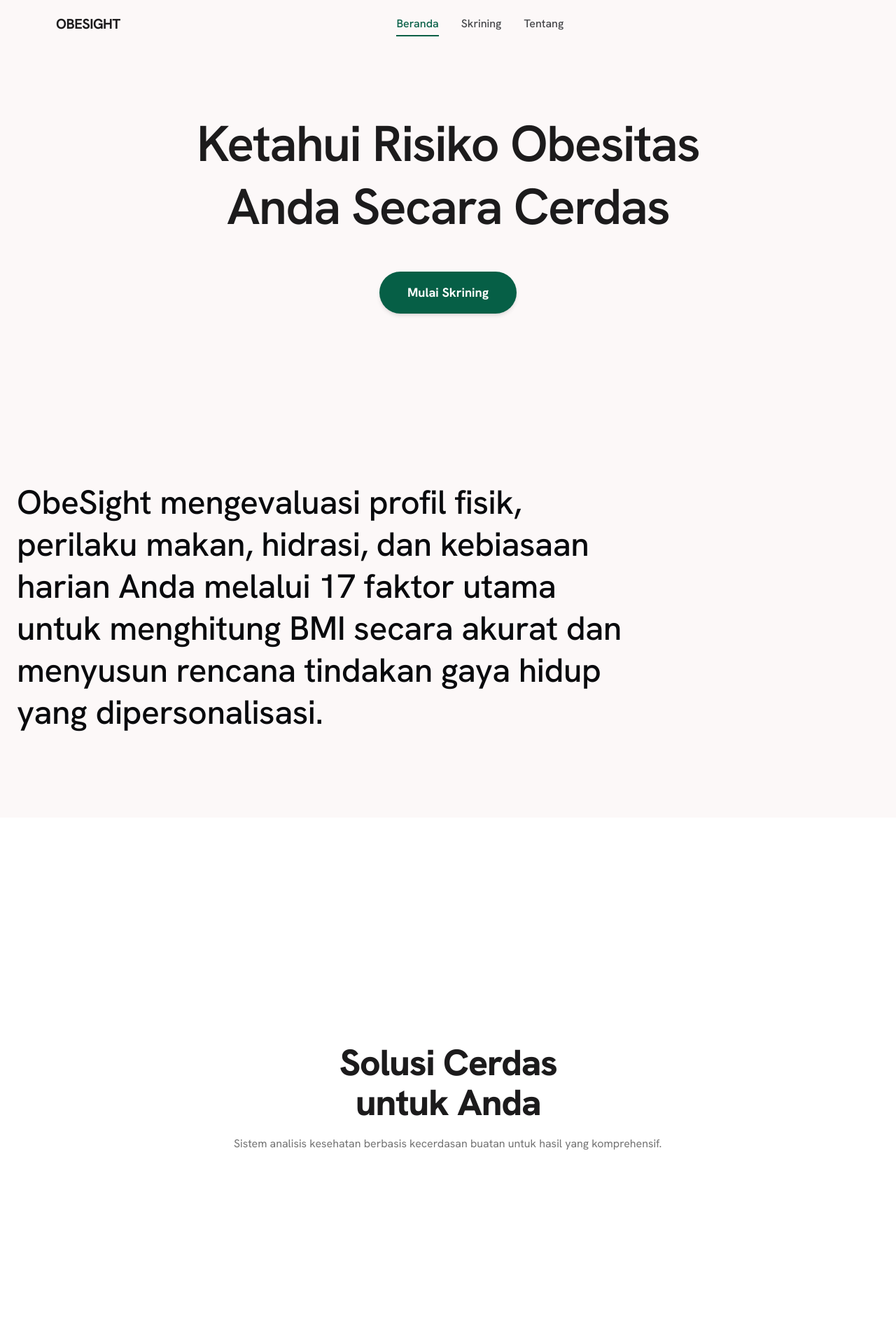
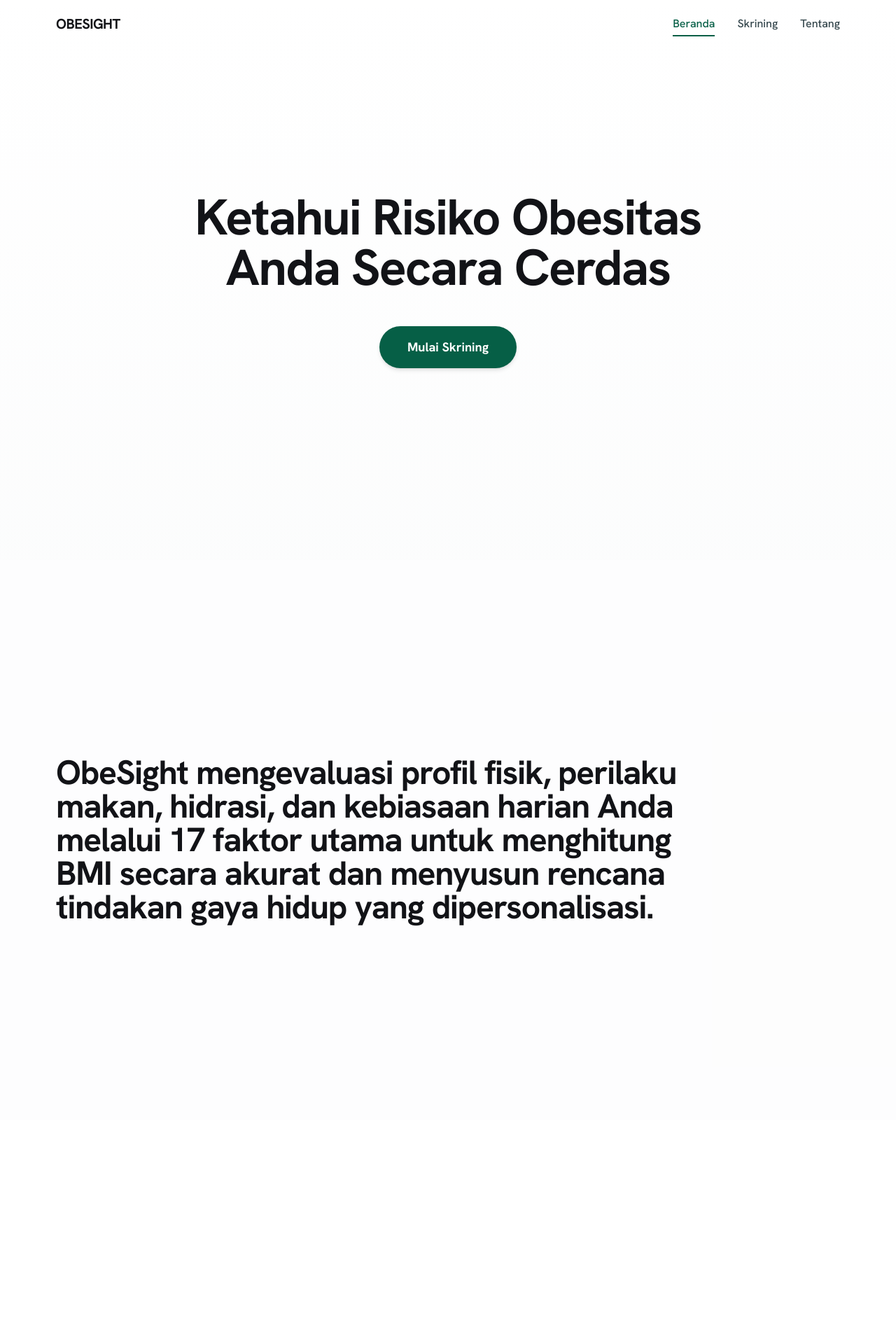
Before and after one commit to Falrlz/obesight-ai, a React (Vite) app in the folder frontend/: page / in a window 1280 px wide. Shown: the top 1920 px of the page at 70% size. Built offline with nearby package versions, Linux system fonts and the light colour scheme.

Commit message:
style: align heading and paragraph colors, and refine hero and footer responsiveness

```diff
--- a/frontend/src/components/landing/Features.tsx
+++ b/frontend/src/components/landing/Features.tsx
@@ -79,7 +79,7 @@
         tl.fromTo(
           cards,
           {
-            y: (index, target) => {
+            y: (_, target) => {
               const direction = target.getAttribute('data-from') === 'bottom' ? 1 : -1;
               return direction * (window.innerHeight * 1.15);
             },
@@ -144,15 +144,8 @@
         {/* Title Group */}
         <div className="title-group" id="titleGroup" ref={titleGroupRef}>
           <h2>
-            <span className="reveal-text" ref={revealRef1}>Solusi Cerdas</span>
-            <br />
-            <span className="reveal-text" ref={revealRef2}>untuk Anda</span>
+            <span className="reveal-text" ref={revealRef1}>Solusi Cerdas Untuk Anda</span>
           </h2>
-          <p>
-            <span className="reveal-text" ref={revealRef3}>
-              Sistem analisis kesehatan berbasis kecerdasan buatan untuk hasil yang komprehensif.
-            </span>
-          </p>
         </div>
 
         {/* Bento Cards Grid */}
@@ -166,11 +159,7 @@
             onMouseLeave={handleMouseLeave}
             style={{ transformStyle: 'preserve-3d', willChange: 'transform' }}
           >
-            <div style={{ transform: 'translateZ(30px)' }} className="flex-grow flex flex-col">
-              <svg className="icon mb-4" viewBox="0 0 600 600" fill="none">
-                <circle cx="300" cy="300" r="200" stroke="#fff" strokeOpacity="0.85" strokeWidth="14" />
-                <polyline points="150,320 230,320 270,180 330,440 370,300 450,300" fill="none" stroke="#fff" strokeWidth="14" strokeLinecap="round" strokeLinejoin="round" />
-              </svg>
+            <div style={{ transform: 'translateZ(30px)' }} className="flex-grow flex flex-col justify-center">
               <h3>Skrining Gaya Hidup</h3>
               <p>
                 Kuesioner cepat 4 langkah yang ramah pengguna untuk memetakan kebiasaan harian Anda secara akurat.
@@ -187,15 +176,7 @@
             onMouseLeave={handleMouseLeave}
             style={{ transformStyle: 'preserve-3d', willChange: 'transform' }}
           >
-            <div style={{ transform: 'translateZ(30px)' }} className="flex-grow flex flex-col">
-              <svg className="icon mb-4" viewBox="0 0 600 600" fill="none">
-                <rect x="140" y="110" width="320" height="380" rx="24" stroke="#fff" strokeOpacity="0.85" strokeWidth="14" />
-                <line x1="190" y1="200" x2="410" y2="200" stroke="#fff" strokeOpacity="0.7" strokeWidth="10" strokeLinecap="round" />
-                <line x1="190" y1="270" x2="410" y2="270" stroke="#fff" strokeOpacity="0.7" strokeWidth="10" strokeLinecap="round" />
-                <line x1="190" y1="340" x2="410" y2="340" stroke="#fff" strokeOpacity="0.7" strokeWidth="10" strokeLinecap="round" />
-                <line x1="190" y1="410" x2="410" y2="410" stroke="#fff" strokeOpacity="0.7" strokeWidth="10" strokeLinecap="round" />
-                <polygon points="430,120 480,170 360,290 310,240" fill="#fff" fillOpacity="0.9" />
-              </svg>
+            <div style={{ transform: 'translateZ(30px)' }} className="flex-grow flex flex-col justify-center">
               <h3>Prediksi Akurat AI</h3>
               <p>
                 Menggunakan model klasifikasi LightGBM/XGBoost terlatih untuk mendeteksi tingkat risiko obesitas.
@@ -212,13 +193,7 @@
             onMouseLeave={handleMouseLeave}
             style={{ transformStyle: 'preserve-3d', willChange: 'transform' }}
           >
-            <div style={{ transform: 'translateZ(30px)' }} className="flex-grow flex flex-col">
-              <svg className="icon mb-4" viewBox="0 0 600 600" fill="none">
-                <circle cx="300" cy="300" r="220" stroke="#fff" strokeOpacity="0.45" strokeWidth="12" />
-                <circle cx="300" cy="300" r="170" stroke="#fff" strokeOpacity="0.6" strokeWidth="12" />
-                <circle cx="300" cy="300" r="120" stroke="#fff" strokeOpacity="0.78" strokeWidth="12" />
-                <circle cx="300" cy="300" r="70" stroke="#fff" strokeOpacity="1" strokeWidth="12" />
-              </svg>
+            <div style={{ transform: 'translateZ(30px)' }} className="flex-grow flex flex-col justify-center">
               <h3>Insight Tindakan Personal</h3>
               <p>
                 Menerima rekomendasi bilingual berbasis aturan klinis yang langsung menyasar poin kekurangan hidrasi atau nutrisi Anda.
--- a/frontend/src/components/landing/Hero.tsx
+++ b/frontend/src/components/landing/Hero.tsx
@@ -6,15 +6,20 @@
 
 export const Hero: React.FC<HeroProps> = ({ onStartAnalysis }) => {
   return (
-    <section className="pt-40 pb-section-gap flex flex-col items-center text-center px-page-margin-mobile">
-      <div className="max-w-4xl">
-        <h1 className="font-display-xl text-display-xl mb-12 tracking-tight leading-tight text-on-surface">
+    <section className="min-h-screen w-full flex flex-col items-center justify-center text-center px-4 md:px-page-margin-desktop bg-gradient-to-b from-background to-surface-container-low/30 relative overflow-hidden">
+      <div className="max-w-4xl z-10 px-4 flex flex-col items-center justify-center space-y-8 animate-fadeIn">
+
+        {/* Main Title */}
+        <h1 className="text-4xl sm:text-5xl md:text-6xl lg:text-7xl font-bold tracking-tight leading-[1.1] text-on-surface">
           Ketahui Risiko Obesitas Anda Secara Cerdas
         </h1>
-        <div className="flex flex-col sm:flex-row items-center justify-center gap-4">
+
+
+        {/* Action Button */}
+        <div className="pt-4 w-full sm:w-auto">
           <button
             onClick={onStartAnalysis}
-            className="w-full sm:w-auto bg-secondary text-on-primary px-10 py-4 rounded-full font-bold text-lg hover:bg-secondary/90 active:scale-95 transition-all flex items-center justify-center gap-2 cursor-pointer shadow-md hover:shadow-lg"
+            className="w-full sm:w-auto bg-secondary text-on-primary px-10 py-4 rounded-full font-bold text-lg hover:bg-secondary/95 hover:shadow-xl active:scale-95 transition-all flex items-center justify-center gap-2 cursor-pointer shadow-md"
           >
             Mulai Skrining
           </button>
--- a/frontend/src/components/landing/Mission.tsx
+++ b/frontend/src/components/landing/Mission.tsx
@@ -2,9 +2,9 @@
 
 export const Mission: React.FC = () => {
   return (
-    <section className="py-section-gap px-page-margin-mobile">
-      <div className="max-w-container-max mx-auto">
-        <h2 className="font-headline-lg text-headline-lg leading-tight max-w-4xl text-primary">
+    <section className="min-h-screen w-full flex flex-col justify-center px-4 md:px-8 lg:px-page-margin-desktop bg-surface-container-low/20">
+      <div className="max-w-container-max mx-auto w-full text-left">
+        <h2 className="text-2xl sm:text-3xl md:text-4xl lg:text-5xl font-bold leading-relaxed max-w-4xl text-on-surface text-left tracking-tight">
           ObeSight mengevaluasi profil fisik, perilaku makan, hidrasi, dan kebiasaan harian Anda melalui 17
           faktor utama untuk menghitung BMI secara akurat dan menyusun rencana tindakan gaya hidup yang
           dipersonalisasi.
@@ -13,4 +13,5 @@
     </section>
   );
 };
+
 export default Mission;
--- a/frontend/src/components/layout/Navbar.tsx
+++ b/frontend/src/components/layout/Navbar.tsx
@@ -14,6 +14,7 @@
   isWizardActive,
 }) => {
   const [isScrolled, setIsScrolled] = useState(false);
+  const [isMobileMenuOpen, setIsMobileMenuOpen] = useState(false);
 
   useEffect(() => {
     const handleScroll = () => {
@@ -29,32 +30,41 @@
     return () => window.removeEventListener('scroll', handleScroll);
   }, []);
 
+  // Close mobile menu when navigating
+  const handleMobileNav = (action: () => void) => {
+    setIsMobileMenuOpen(false);
+    action();
+  };
+
   return (
     <header
       id="top-nav"
-      className={`fixed top-0 left-1/2 -translate-x-1/2 z-50 w-full py-4 transition-all duration-500 floating-nav ${isScrolled ? 'navbar-scrolled' : 'bg-transparent'
+      className={`fixed top-0 left-1/2 -translate-x-1/2 z-50 w-full py-4 transition-all duration-500 floating-nav ${
+        isScrolled || isMobileMenuOpen ? 'navbar-scrolled' : 'bg-transparent'
       }`}
     >
       <div
         id="nav-container"
-        className={`max-w-container-max mx-auto flex justify-between items-center transition-all duration-500 px-4 md:px-8 ${isScrolled ? 'md:px-6' : 'md:px-page-margin-desktop'
+        className={`max-w-container-max mx-auto flex justify-between items-center transition-all duration-500 px-4 md:px-8 ${
+          isScrolled ? 'md:px-6' : 'md:px-page-margin-desktop'
         }`}
       >
         {/* Brand Logo */}
         <div
-          onClick={onNavigateHome}
-          className="flex items-center gap-2 cursor-pointer transition-transform active:scale-95"
+          onClick={() => handleMobileNav(onNavigateHome)}
+          className="flex items-center gap-2 cursor-pointer transition-transform active:scale-95 z-50"
         >
           <span className="text-xl font-bold tracking-tight text-on-surface">
             OBESIGHT
           </span>
         </div>
 
-        {/* Navigation Items */}
+        {/* Navigation Items (Desktop) */}
         <div className="hidden md:flex gap-8 items-center">
           <button
             onClick={onNavigateHome}
-            className={`font-medium pt-1 pb-1 border-y-2 border-x-0 font-body-md transition-colors cursor-pointer border-t-transparent ${!isWizardActive
+            className={`font-medium pt-1 pb-1 border-y-2 border-x-0 font-body-md transition-colors cursor-pointer border-t-transparent ${
+              !isWizardActive
                 ? 'text-secondary border-b-secondary'
                 : 'text-on-surface-variant hover:text-secondary border-b-transparent'
             }`}
@@ -63,7 +73,8 @@
           </button>
           <button
             onClick={onNavigateWizard}
-            className={`font-medium pt-1 pb-1 border-y-2 border-x-0 font-body-md transition-colors cursor-pointer border-t-transparent ${isWizardActive
+            className={`font-medium pt-1 pb-1 border-y-2 border-x-0 font-body-md transition-colors cursor-pointer border-t-transparent ${
+              isWizardActive
                 ? 'text-secondary border-b-secondary'
                 : 'text-on-surface-variant hover:text-secondary border-b-transparent'
             }`}
@@ -78,10 +89,53 @@
           </button>
         </div>
 
-        {/* Align element to preserve three-column layout */}
-        <div className="flex items-center gap-4"></div>
+        {/* Mobile Menu Button (Hamburger) */}
+        <button
+          onClick={() => setIsMobileMenuOpen(!isMobileMenuOpen)}
+          className="flex md:hidden p-2 text-on-surface hover:text-secondary transition-colors z-50 focus:outline-none"
+          aria-label="Toggle Menu"
+        >
+          {isMobileMenuOpen ? (
+            <svg className="w-6 h-6" fill="none" stroke="currentColor" viewBox="0 0 24 24">
+              <path strokeLinecap="round" strokeLinejoin="round" strokeWidth={2} d="M6 18L18 6M6 6l12 12" />
+            </svg>
+          ) : (
+            <svg className="w-6 h-6" fill="none" stroke="currentColor" viewBox="0 0 24 24">
+              <path strokeLinecap="round" strokeLinejoin="round" strokeWidth={2} d="M4 6h16M4 12h16M4 18h16" />
+            </svg>
+          )}
+        </button>
       </div>
+
+      {/* Mobile Drawer Overlay */}
+      {isMobileMenuOpen && (
+        <div className="md:hidden fixed inset-0 top-[60px] bg-background/95 backdrop-blur-md z-40 flex flex-col p-6 space-y-6 transition-all duration-300">
+          <button
+            onClick={() => handleMobileNav(onNavigateHome)}
+            className={`text-left text-xl font-bold py-3 border-b border-outline-variant/20 transition-colors ${
+              !isWizardActive ? 'text-secondary' : 'text-on-surface-variant'
+            }`}
+          >
+            Beranda
+          </button>
+          <button
+            onClick={() => handleMobileNav(onNavigateWizard)}
+            className={`text-left text-xl font-bold py-3 border-b border-outline-variant/20 transition-colors ${
+              isWizardActive ? 'text-secondary' : 'text-on-surface-variant'
+            }`}
+          >
+            Skrining Mandiri
+          </button>
+          <button
+            onClick={() => handleMobileNav(onOpenAbout)}
+            className="text-left text-xl font-bold py-3 border-b border-outline-variant/20 text-on-surface-variant transition-colors"
+          >
+            Tentang AI
+          </button>
+        </div>
+      )}
     </header>
   );
 };
+
 export default Navbar;
--- a/frontend/src/index.css
+++ b/frontend/src/index.css
@@ -5,7 +5,7 @@
 @layer base {
   body {
     font-family: 'Hanken Grotesk', system-ui, -apple-system, sans-serif;
-    @apply bg-gray-50 text-slate-900 antialiased;
+    @apply bg-background text-on-background antialiased;
   }
 }
 
@@ -47,7 +47,7 @@
   top: 1rem;
   max-width: 900px;
   border-radius: 9999px;
-  background-color: rgba(252, 248, 248, 0.7);
+  background-color: rgba(255, 255, 255, 0.7);
   backdrop-filter: blur(12px);
   -webkit-backdrop-filter: blur(12px);
   border: 1px solid rgba(118, 119, 123, 0.1);
@@ -71,28 +71,39 @@
   display: flex;
   flex-direction: column;
   align-items: center;
+  justify-content: center;
   overflow: hidden;
-  padding: 120px 20px 0;
-  background-color: #ffffff;
+  padding: 80px 16px 40px;
+  @apply bg-background;
+}
+
+@media (min-width: 768px) {
+  .features-pin {
+    padding: 120px 40px 0;
+  }
 }
 
 .title-group {
   text-align: center;
+  margin-bottom: 2rem;
 }
 
 .title-group h2 {
   font-weight: 800;
   letter-spacing: -0.02em;
-  font-size: clamp(30px, 4.4vw, 52px);
-  line-height: 1.1;
+  font-size: clamp(28px, 4vw, 48px);
+  line-height: 1.15;
   margin: 0;
-  color: #1c1b1c;
+  @apply text-on-surface;
 }
 
 .title-group p {
-  margin: 18px 0 0;
-  color: #737373;
-  font-size: clamp(14px, 1.4vw, 16px);
+  margin: 12px 0 0;
+  font-size: clamp(14px, 1.2vw, 16px);
+  max-width: 600px;
+  margin-left: auto;
+  margin-right: auto;
+  @apply text-on-surface-variant;
 }
 
 .reveal-text {
@@ -102,17 +113,34 @@
 }
 
 .cards-row {
-  margin-top: 5vh;
-  display: grid;
-  grid-template-columns: 1fr;
-  gap: 22px;
+  margin-top: 2vh;
+  display: flex;
+  overflow-x: auto;
+  scroll-snap-type: x mandatory;
+  scroll-behavior: smooth;
+  gap: 20px;
   width: 100%;
   max-width: 1240px;
+  padding: 10px 4px 24px;
+  -webkit-overflow-scrolling: touch;
+  scrollbar-width: none;
+  /* Firefox */
+  -ms-overflow-style: none;
+  /* IE/Edge */
 }
 
-@media(min-width:768px) {
+.cards-row::-webkit-scrollbar {
+  display: none;
+  /* Chrome/Safari/Opera */
+}
+
+@media(min-width: 768px) {
   .cards-row {
+    display: grid;
     grid-template-columns: 1fr 1fr 1fr;
+    overflow-x: visible;
+    padding: 0;
+    margin-top: 5vh;
   }
 }
 
@@ -121,42 +149,74 @@
   transform-style: preserve-3d;
   will-change: transform, opacity;
   border-radius: 28px;
-  padding: 24px;
+  padding: 28px;
   display: flex;
   flex-direction: column;
   color: #ffffff;
-  min-height: 320px;
+  min-height: 280px;
+  scroll-snap-align: center;
+  width: 85%;
+  flex-shrink: 0;
+  transition: box-shadow 0.3s ease, border-color 0.3s ease;
+}
+
+@media(min-width: 768px) {
+  .feature-card-animated {
+    width: 100%;
+    min-height: 340px;
+  }
 }
 
 .feature-card-animated.bg-pink {
-  background-color: #1c1b1c;
+  background: linear-gradient(135deg, #1e151a 0%, #0f0a0d 100%);
+  border: 1px solid rgba(219, 39, 119, 0.2);
+  box-shadow: 0 10px 30px -15px rgba(219, 39, 119, 0.1);
+}
+
+.feature-card-animated.bg-pink:hover {
+  border-color: rgba(219, 39, 119, 0.45);
+  box-shadow: 0 20px 40px -15px rgba(219, 39, 119, 0.2);
 }
 
 .feature-card-animated.bg-blue {
-  background-color: #1c1b1c;
+  background: linear-gradient(135deg, #121824 0%, #090c12 100%);
+  border: 1px solid rgba(59, 130, 246, 0.2);
+  box-shadow: 0 10px 30px -15px rgba(59, 130, 246, 0.1);
+}
+
+.feature-card-animated.bg-blue:hover {
+  border-color: rgba(59, 130, 246, 0.45);
+  box-shadow: 0 20px 40px -15px rgba(59, 130, 246, 0.2);
 }
 
 .feature-card-animated.bg-green {
-  background-color: #1c1b1c;
+  background: linear-gradient(135deg, #0e1d17 0%, #060e0b 100%);
+  border: 1px solid rgba(16, 185, 129, 0.2);
+  box-shadow: 0 10px 30px -15px rgba(16, 185, 129, 0.1);
+}
+
+.feature-card-animated.bg-green:hover {
+  border-color: rgba(16, 185, 129, 0.45);
+  box-shadow: 0 20px 40px -15px rgba(16, 185, 129, 0.2);
 }
 
 .feature-card-animated svg.icon {
   width: 100%;
-  height: 120px;
+  height: 100px;
   display: block;
 }
 
 .feature-card-animated h3 {
-  margin: 14px 0 0;
+  margin: 20px 0 0;
   font-weight: 800;
   letter-spacing: -0.02em;
-  font-size: clamp(18px, 2.2vw, 24px);
-  line-height: 1.12;
+  font-size: clamp(20px, 2.2vw, 26px);
+  line-height: 1.15;
 }
 
 .feature-card-animated p {
-  margin-top: 8px;
-  font-size: 13px;
-  line-height: 1.5;
-  opacity: 0.9;
+  margin-top: 10px;
+  font-size: 14px;
+  line-height: 1.6;
+  opacity: 0.85;
 }
--- a/frontend/tailwind.config.js
+++ b/frontend/tailwind.config.js
@@ -15,10 +15,10 @@
           muted: '#86868B'
         },
         "on-secondary-fixed": "#002117",
-        "on-surface": "#1c1b1c",
+        "on-surface": "#121317",
         "spectral-green": "#059669",
-        "background": "#fcf8f8",
-        "surface-bright": "#fcf8f8",
+        "background": "#ffffff",
+        "surface-bright": "#ffffff",
         "on-primary-fixed": "#1a1b1e",
         "inverse-on-surface": "#f4f0ef",
         "on-secondary-fixed-variant": "#00523b",
@@ -34,38 +34,38 @@
         "inverse-primary": "#c7c6ca",
         "on-tertiary-fixed": "#1f1b17",
         "on-error-container": "#93000a",
-        "surface-variant": "#e5e2e1",
+        "surface-variant": "#e1e5e7",
         "spectral-blue": "#4285F4",
         "secondary-fixed": "#d1fae5",
         "on-tertiary": "#ffffff",
         "secondary-container": "#059669",
         "primary-fixed": "#e3e2e6",
-        "outline-variant": "#c6c6ca",
+        "outline-variant": "#e1e5e7",
         "on-primary-fixed-variant": "#46474a",
         "tertiary-fixed": "#ebe0da",
-        "surface-container-low": "#f7f3f2",
+        "surface-container-low": "#f4f6f7",
         "primary-container": "#202124",
         "error": "#ba1a1a",
         "surface-tint": "#5e5e62",
         "outline": "#76777b",
         "tertiary-fixed-dim": "#cfc5be",
         "on-error": "#ffffff",
-        "on-background": "#1c1b1c",
-        "text-secondary": "#70757A",
+        "on-background": "#121317",
+        "text-secondary": "#35474D",
         "spectral-red": "#EA4335",
         "on-primary-container": "#88888c",
         "on-secondary-container": "#002117",
         "secondary": "#065f46",
         "spectral-yellow": "#FBBC04",
         "tertiary": "#0d0906",
-        "surface-container-highest": "#e5e2e1",
-        "surface-container": "#f1eded",
-        "on-surface-variant": "#46474a",
+        "surface-container-highest": "#e1e5e7",
+        "surface-container": "#edf0f1",
+        "on-surface-variant": "#35474D",
         "inverse-surface": "#313030",
-        "surface-container-high": "#ebe7e7",
+        "surface-container-high": "#e6eaec",
         "on-tertiary-container": "#8f8781",
         "surface-container-lowest": "#ffffff",
-        "surface": "#fcf8f8"
+        "surface": "#ffffff"
       },
       borderRadius: {
         "DEFAULT": "0.25rem",
```
Also changed, not shown: frontend/src/components/landing/HowItWorks.tsx (+20 -11 lines), frontend/src/components/layout/Footer.tsx (+15 -24 lines). Lines whose indentation alone changed are shown as unchanged.
